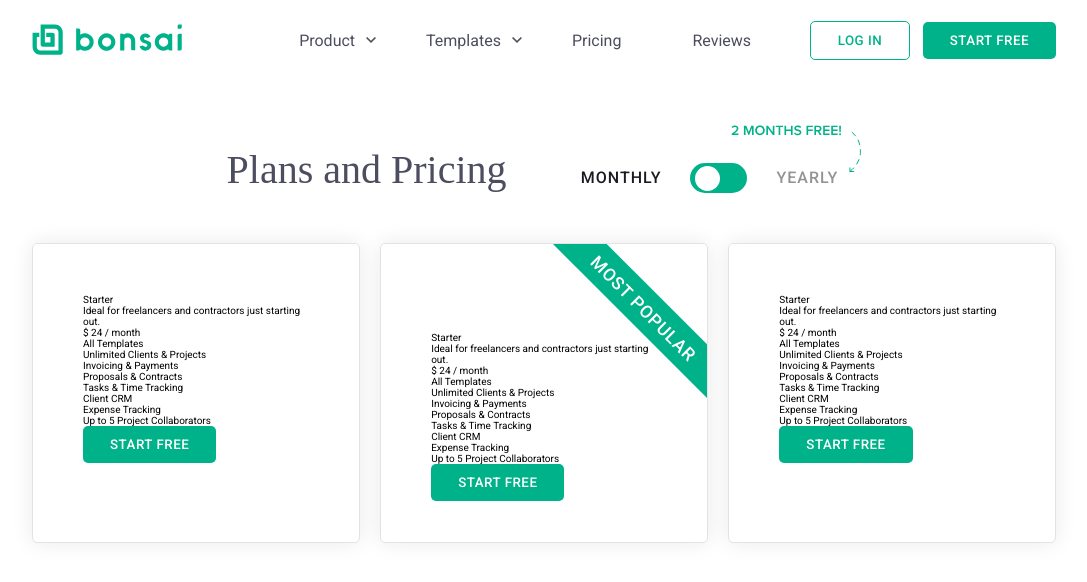
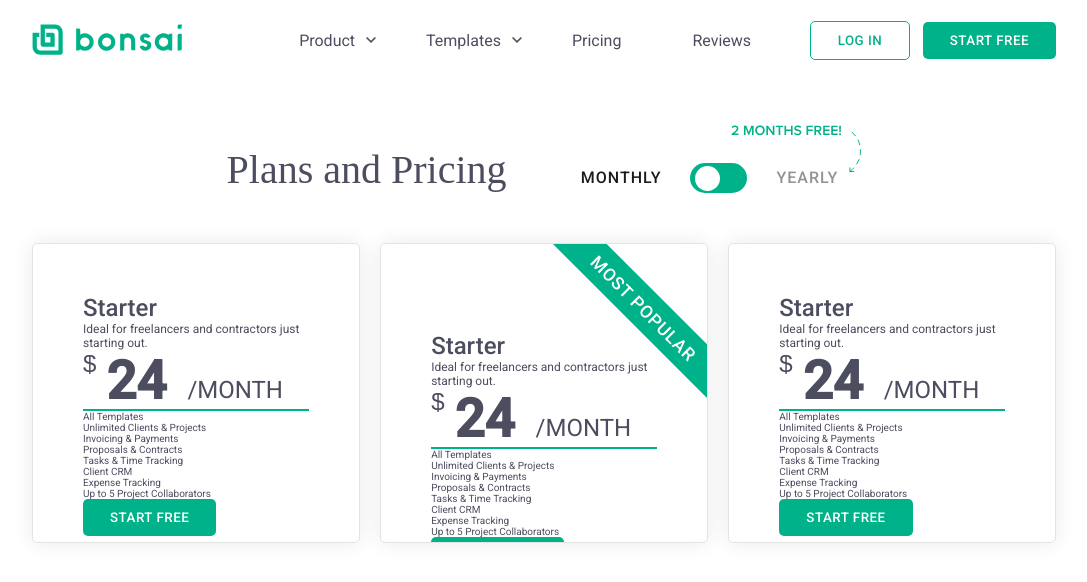
Before and after one commit to code-by-olof/frontendpractice_com, a website: page bonsai/src/index.html in a window 1280 px wide. Shown: the whole page, without its empty margins (96-1183 px from the left). Drawn offline with nearby package versions, Linux system fonts and the light colour scheme; files that its build step writes are made by us from their sources; files whose address does not match are found by name; a web font is replaced by a local one.

Commit message:
Work in Progress

```diff
--- a/bonsai/src/index.html
+++ b/bonsai/src/index.html
@@ -51,7 +51,11 @@
 					<div class="section__plan">
 						<div class="section__plan--name">Starter</div>
 						<div class="section__plan--subtitle">Ideal for freelancers and contractors just starting out.</div>
-						<div class="section__plan--price">$ 24 / month</div>
+						<div class="section__plan--price">
+							<span class="section__plan--price__span section__plan--price__span--sup">$</span>
+							<p class="section__plan--price__p">24</p>
+							<span class="section__plan--price__span section__plan--price__span--sub">/month</span>
+						</div>
 						<ul class="section__ul section__ul--plan-details">
 							<li class="ul__li li--plan-detail">All Templates</li>
 							<li class="ul__li li--plan-detail">Unlimited Clients & Projects</li>
@@ -68,7 +72,11 @@
 						<div class="section__plan--most-popular-tag"><p>Most popular</p></div>
 						<div class="section__plan--name">Starter</div>
 						<div class="section__plan--subtitle">Ideal for freelancers and contractors just starting out.</div>
-						<div class="section__plan--price">$ 24 / month</div>
+						<div class="section__plan--price">
+							<span class="section__plan--price__span section__plan--price__span--sup">$</span>
+							<p class="section__plan--price__p">24</p>
+							<span class="section__plan--price__span section__plan--price__span--sub">/month</span>
+						</div>
 						<ul class="section__ul section__ul--plan-details">
 							<li class="ul__li li--plan-detail">All Templates</li>
 							<li class="ul__li li--plan-detail">Unlimited Clients & Projects</li>
@@ -84,7 +92,11 @@
 					<div class="section__plan">
 						<div class="section__plan--name">Starter</div>
 						<div class="section__plan--subtitle">Ideal for freelancers and contractors just starting out.</div>
-						<div class="section__plan--price">$ 24 / month</div>
+						<div class="section__plan--price">
+							<span class="section__plan--price__span section__plan--price__span--sup">$</span>
+							<p class="section__plan--price__p">24</p>
+							<span class="section__plan--price__span section__plan--price__span--sub">/month</span>
+						</div>
 						<ul class="section__ul section__ul--plan-details">
 							<li class="ul__li li--plan-detail">All Templates</li>
 							<li class="ul__li li--plan-detail">Unlimited Clients & Projects</li>
--- a/bonsai/src/sass/components/_plans-pricing.scss
+++ b/bonsai/src/sass/components/_plans-pricing.scss
@@ -78,6 +78,7 @@
     display: flex;
     justify-content: space-between;
     font-family: 'Roboto', sans-serif;
+    color: var.$text-color-default;
 }
 
 .section__plan {
@@ -102,6 +103,44 @@
         font-size: 1.1rem;
         padding: 10px 0 8px 0;
         transform: rotate(45deg);
+    }
+
+    &--name {
+        font-size: 1.5rem;
+        font-weight: 500;
+    }
+
+    &--subtitle {
+        font-size: 0.75rem;
+    }
+
+    &--price {
+        display: flex;
+        justify-content: flex-start;
+        height: 3.8rem;
+        text-transform: uppercase;
+        padding: 0 0 5px 0;
+        border-bottom: 2px solid var.$highlight-color;
+
+        &__span {
+            font-size: 1.5rem;
+            font-size: 300;
+
+            &:first-of-type {
+                margin: 0 10px 0 0;
+                font-family: sans-serif;
+            }
+
+            &:last-of-type {
+                margin: 0 0 0 21px;
+                align-self: flex-end;
+            }
+        }
+
+        &__p {
+            font-size: 3.3rem;
+            font-weight: 700;
+        }
     }
 }
 
```
Also changed, not shown: bonsai/public/index.html (+15 -3 lines), bonsai/public/style.css.
